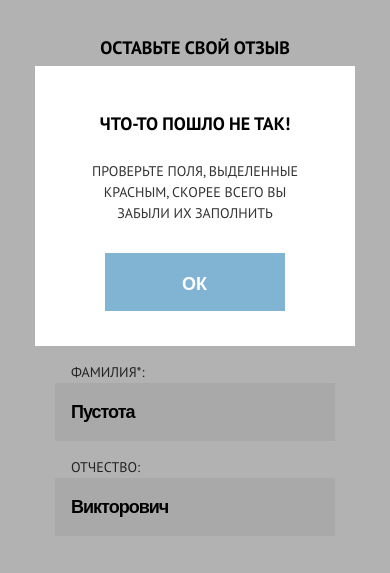
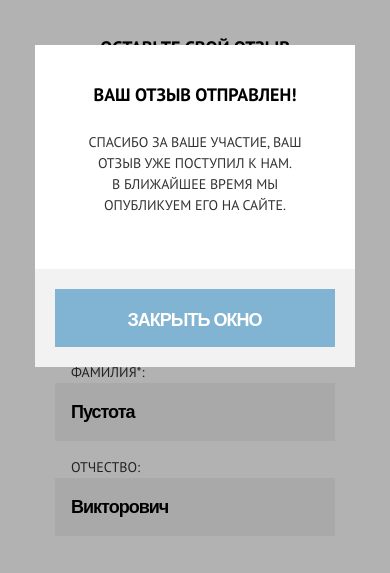
Before and after one commit to htmlacademy-adaptive/1922713-sedona-27, a website: page source/form.html in a window 390 px wide. Shown: the part 216-789 px from the top of the page. Drawn offline with nearby package versions, Linux system fonts and the light colour scheme; files that its build step writes are made by us from their sources.

Commit message:
done pp form tablet success

```diff
--- a/source/form.html
+++ b/source/form.html
@@ -191,8 +191,8 @@
       </a>
     </footer>
 
-    <div class="modal-window-container">
-      <!-- <div class="modal-window-container modal-window-container--close"> -->
+    <!-- <div class="modal-window-container"> -->
+    <div class="modal-window-container modal-window-container--close">
       <div class="modal-window modal-window--failure">
         <h2 class="modal-window__title">что-то пошло не так!</h2>
         <p class="modal-window__text">проверьте поля, выделенные красным, скорее всего
@@ -202,10 +202,10 @@
       </div>
     </div>
 
-    <!-- <div class="modal-window-container"> -->
-    <div class="modal-window-container modal-window-container--close">
+    <div class="modal-window-container">
+      <!-- <div class="modal-window-container modal-window-container--close"> -->
       <div class="modal-window modal-window--valid-success">
-        <h2 class="modal-window__title">ваш отзыв отправлен!</h2>
+        <h2 class="modal-window__title modal-window__title--valid-success">ваш отзыв отправлен!</h2>
         <p class="modal-window__text modal-window__text--valid-success">спасибо за ваше участие, ваш отзыв уже
           поступил к нам.<br> в ближайшее время мы опубликуем его на сайте.</p>
         <div class="modal-window__button-container">
--- a/source/sass/blocks/modal-window.scss
+++ b/source/sass/blocks/modal-window.scss
@@ -19,6 +19,10 @@
   margin: auto;
   background-color: $white;
   box-sizing: border-box;
+
+  @media (min-width: $tablet-width) {
+    min-height: 347px;
+  }
 }
 
 .modal-window--failure {
@@ -27,7 +31,6 @@
 
   @media (min-width: $tablet-width) {
     width: 400px;
-    min-height: 347px;
     padding: 0;
     // padding: 45px 60px 35px 60px;
     // padding: 20px 0 20px;
@@ -58,6 +61,12 @@
   }
 }
 
+.modal-window__title--valid-success {
+  @media (min-width: $tablet-width) {
+    padding: 7px 0 24px 0;
+  }
+}
+
 .modal-window__text {
   @include fontsizes(14px, 21px, 400, $lightblack);
   margin: 0;
@@ -80,6 +89,7 @@
   margin-bottom: 53px;
 
   @media (min-width: $tablet-width) {
+    margin-bottom: 51px;
     padding: 0 110px 0 110px;
 
     br {
@@ -124,8 +134,10 @@
   letter-spacing: -1px;
 
   @media (min-width: $tablet-width) {
+    font-size: 21px;
     width: 458px;
-    padding: 18px 140px 14px 139px;
+    padding: 18px 18px 14px 18px;
+    // letter-spacing: 0;
   }
 }
 
@@ -134,4 +146,8 @@
   padding: 20px;
   background-color: $lightgray;
   box-sizing: border-box;
+
+  @media (min-width: $tablet-width) {
+    padding: 44px;
+  }
 }
```
